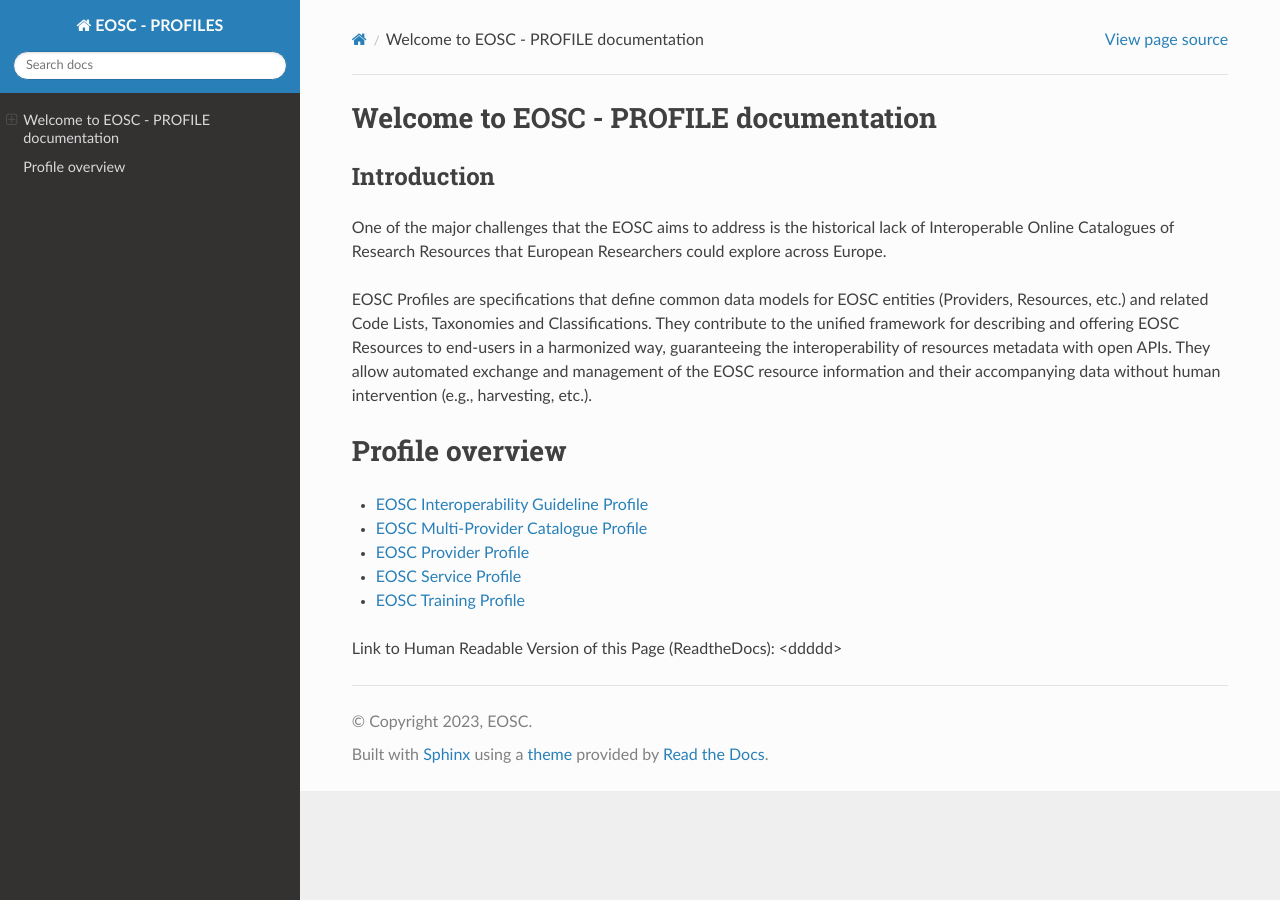
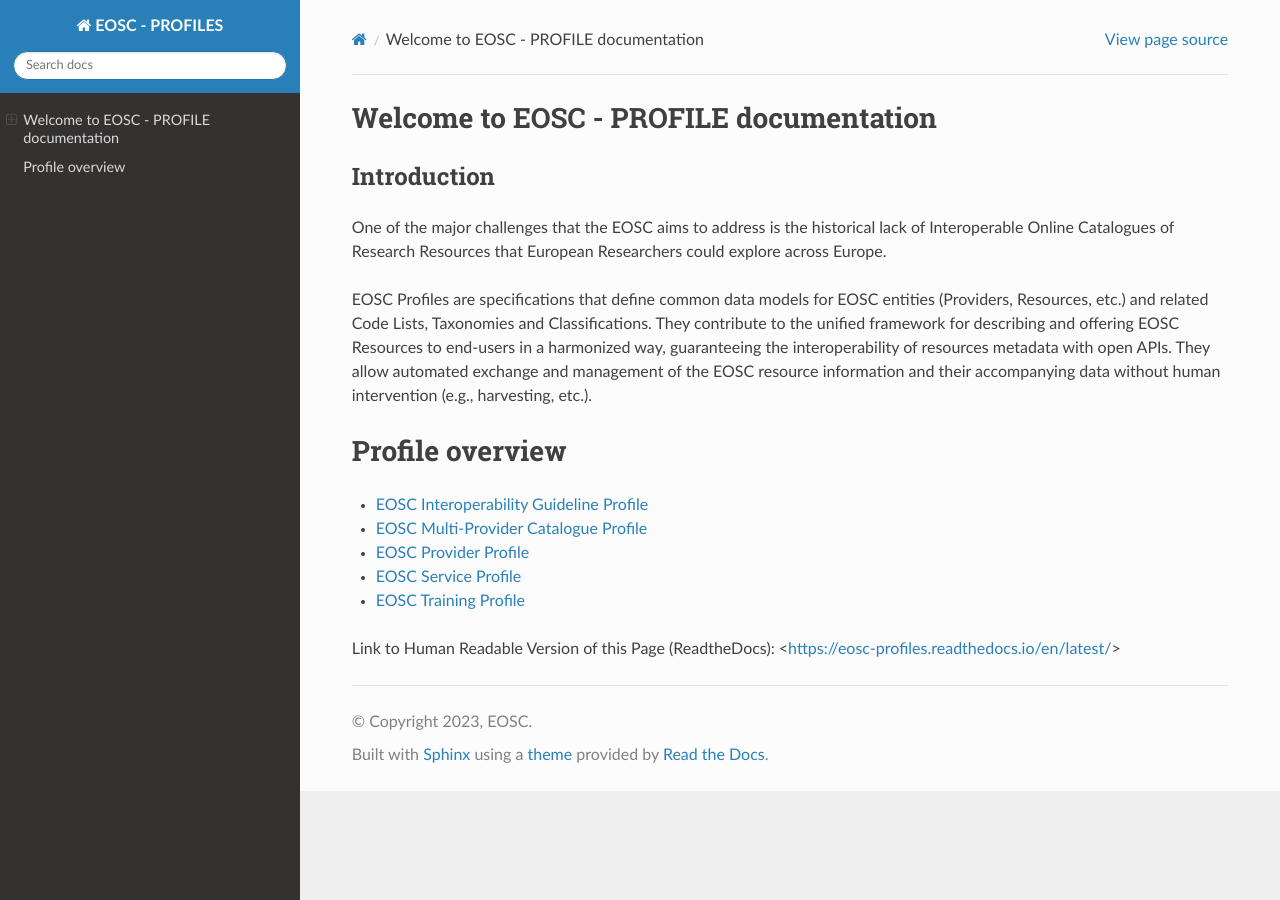
Before and after one commit to alessiabardi/eosc-profiles, a Sphinx documentation site: the page built from docs/index.rst, in a window 1280 px wide. Built offline with Sphinx 7.4.7 and the Read the Docs theme 2.0.0, drawn with Linux system fonts in a browser that asks for light colours; some of the changed lines change nothing that is shown.

Commit message:
Update index.rst

```diff
--- a/docs/index.rst
+++ b/docs/index.rst
@@ -22,4 +22,4 @@ Profile overview
 * `EOSC Service Profile <https://eosc-service-profile.readthedocs.io/>`_
 * `EOSC Training Profile <https://eosc-training-profile.readthedocs.io/>`_
 
-Link to Human Readable Version of this Page (ReadtheDocs): <ddddd>
+Link to Human Readable Version of this Page (ReadtheDocs): <https://eosc-profiles.readthedocs.io/en/latest/>
```
